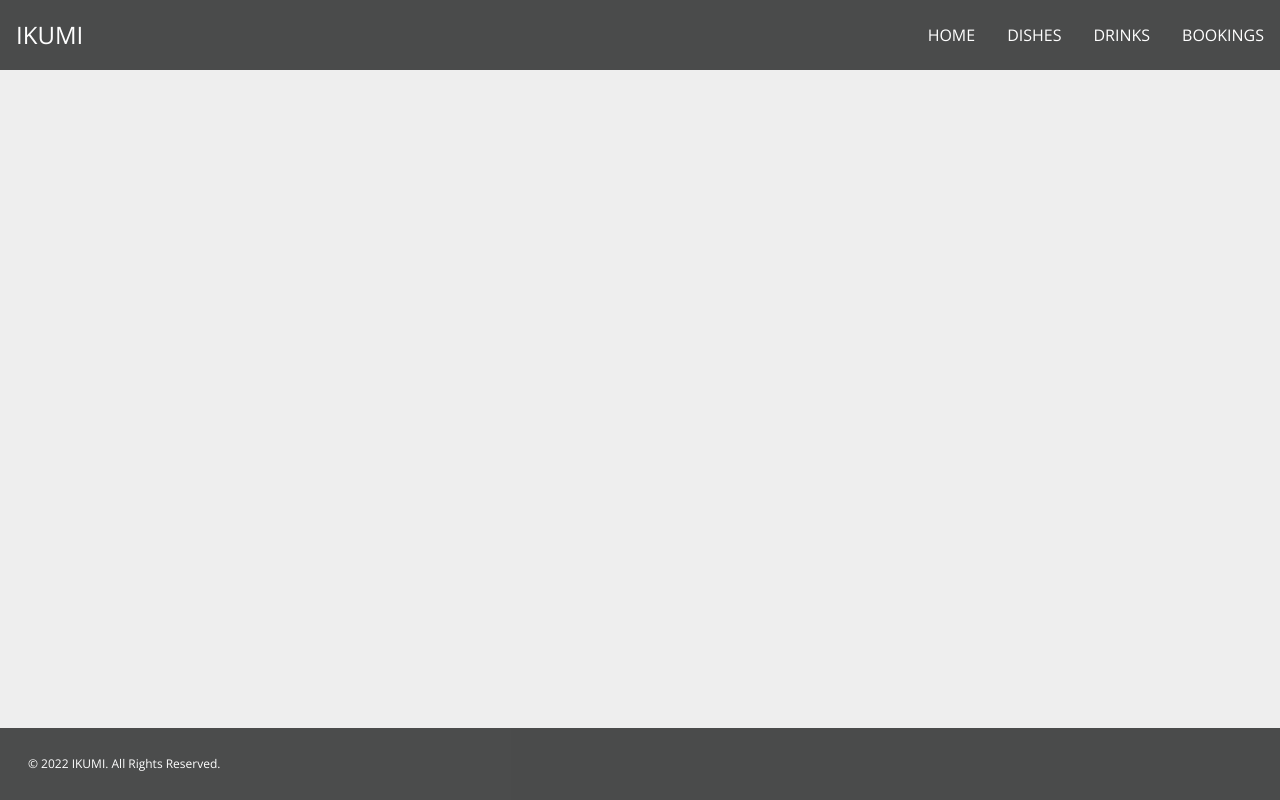
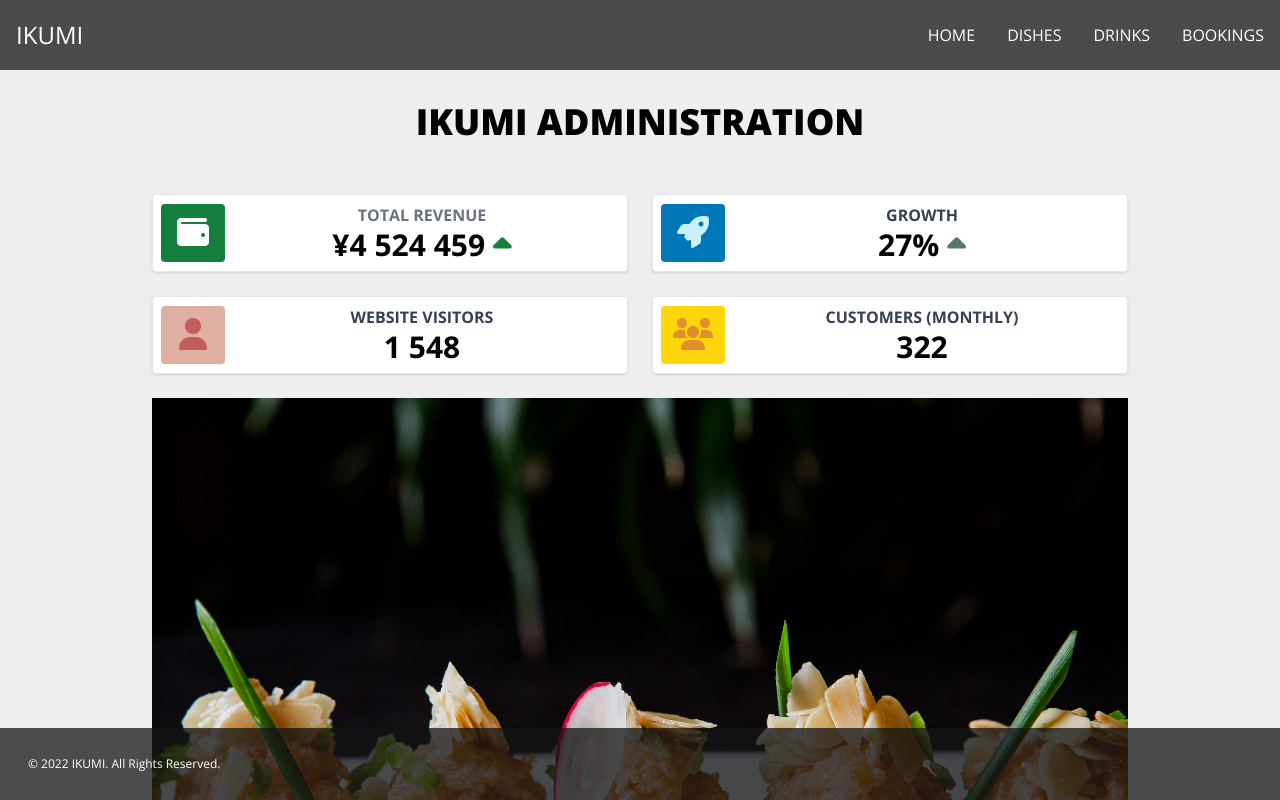
Before and after one commit to JenDin/Ikumi_admin_app, a Vue app in the folder Ikumi_admin_app/: page / in a window 1280 px wide. Shown: the top 800 px of the page. Built offline with nearby package versions, Linux system fonts and the light colour scheme.

Commit message:
Create front page

```diff
--- a/Ikumi_admin_app/index.html
+++ b/Ikumi_admin_app/index.html
@@ -8,6 +8,13 @@
       href="https://fonts.googleapis.com/css2?family=Open+Sans:ital,wght@0,300;0,400;0,500;0,600;0,700;0,800;1,300;1,400&display=swap"
       rel="stylesheet"
     />
+    <link
+      rel="stylesheet"
+      href="https://cdnjs.cloudflare.com/ajax/libs/font-awesome/6.2.1/css/all.min.css"
+      integrity="sha512-MV7K8+y+gLIBoVD59lQIYicR65iaqukzvf/nwasF0nqhPay5w/9lJmVM2hMDcnK1OnMGCdVK+iQrJ7lzPJQd1w=="
+      crossorigin="anonymous"
+      referrerpolicy="no-referrer"
+    />
     <title>Ikumi</title>
   </head>
   <body>
--- a/Ikumi_admin_app/src/views/HomeView.vue
+++ b/Ikumi_admin_app/src/views/HomeView.vue
@@ -1,6 +1,89 @@
 <!-- HTML code -->
 <template>
   <Header />
+  <h1
+    class="text-[1.6rem] md:text-4xl text-center uppercase font-extrabold mt-8 mb-10"
+  >
+    Ikumi administration
+  </h1>
+
+  <div class="flex flex-wrap justify-center max-w-[1000px] m-auto mb-24">
+    <div class="w-full sm:1/3 md:w-1/2 xl:w-1/2 p-3">
+      <!--  Card 1-->
+      <div class="bg-white border rounded shadow p-2">
+        <div class="flex flex-row items-center">
+          <div class="rounded p-3 bg-[#15803d]">
+            <i class="fa fa-wallet fa-2x fa-fw fa-inverse"></i>
+          </div>
+
+          <div class="flex-1 text-right md:text-center">
+            <h5 class="font-bold uppercase text-gray-500">Total Revenue</h5>
+            <h3 class="font-bold text-2xl md:text-3xl">
+              ¥4 524 459
+              <span class="text-[#15803d]"
+                ><i class="fas fa-caret-up"></i
+              ></span>
+            </h3>
+          </div>
+        </div>
+      </div>
+    </div>
+
+    <div class="w-full md:w-1/2 xl:w-1/2 p-3">
+      <!-- Card 2-->
+      <div class="bg-white border rounded shadow p-2">
+        <div class="flex flex-row items-center">
+          <div class="rounded p-3 bg-[#0077b6]">
+            <i class="fa fa-rocket fa-2x fa-fw fa-inverse text-[#caf0f8]"></i>
+          </div>
+
+          <div class="flex-1 text-right md:text-center">
+            <h5 class="font-bold uppercase text-gray-700">Growth</h5>
+            <h3 class="font-bold text-2xl md:text-3xl">
+              27%
+              <span class="text-[#52796f]"
+                ><i class="fas fa-caret-up"></i
+              ></span>
+            </h3>
+          </div>
+        </div>
+      </div>
+    </div>
+
+    <div class="w-full md:w-1/2 xl:w-1/2 p-3">
+      <!-- Card 3-->
+      <div class="bg-white border rounded shadow p-2">
+        <div class="flex flex-row items-center">
+          <div class="rounded p-3 bg-[#e1aea2]">
+            <i class="fa fa-user fa-2x fa-fw fa-inverse text-[#c15d5f]"></i>
+          </div>
+
+          <div class="flex-1 text-right md:text-center">
+            <h5 class="font-bold uppercase text-gray-700">Website visitors</h5>
+            <h3 class="font-bold text-2xl md:text-3xl">1 548</h3>
+          </div>
+        </div>
+      </div>
+    </div>
+
+    <div class="w-full md:w-1/2 xl:w-1/2 p-3">
+      <!-- Card 4-->
+      <div class="bg-white border rounded shadow p-2">
+        <div class="flex flex-row items-center">
+          <div class="rounded p-3 bg-[#ffd60a]">
+            <i class="fa fa-users fa-2x fa-fw fa-inverse text-[#df8f2d]"></i>
+          </div>
+          <div class="flex-1 text-right md:text-center">
+            <h5 class="font-bold uppercase text-gray-700">
+              Customers (monthly)
+            </h5>
+            <h3 class="font-bold text-2xl md:text-3xl">322</h3>
+          </div>
+        </div>
+      </div>
+    </div>
+    <img class="p-3" src="src/assets/test.jpg" alt="" />
+  </div>
   <Footer />
 </template>
 
```
Also changed, not shown: Ikumi_admin_app/src/assets/test.jpg (added).
